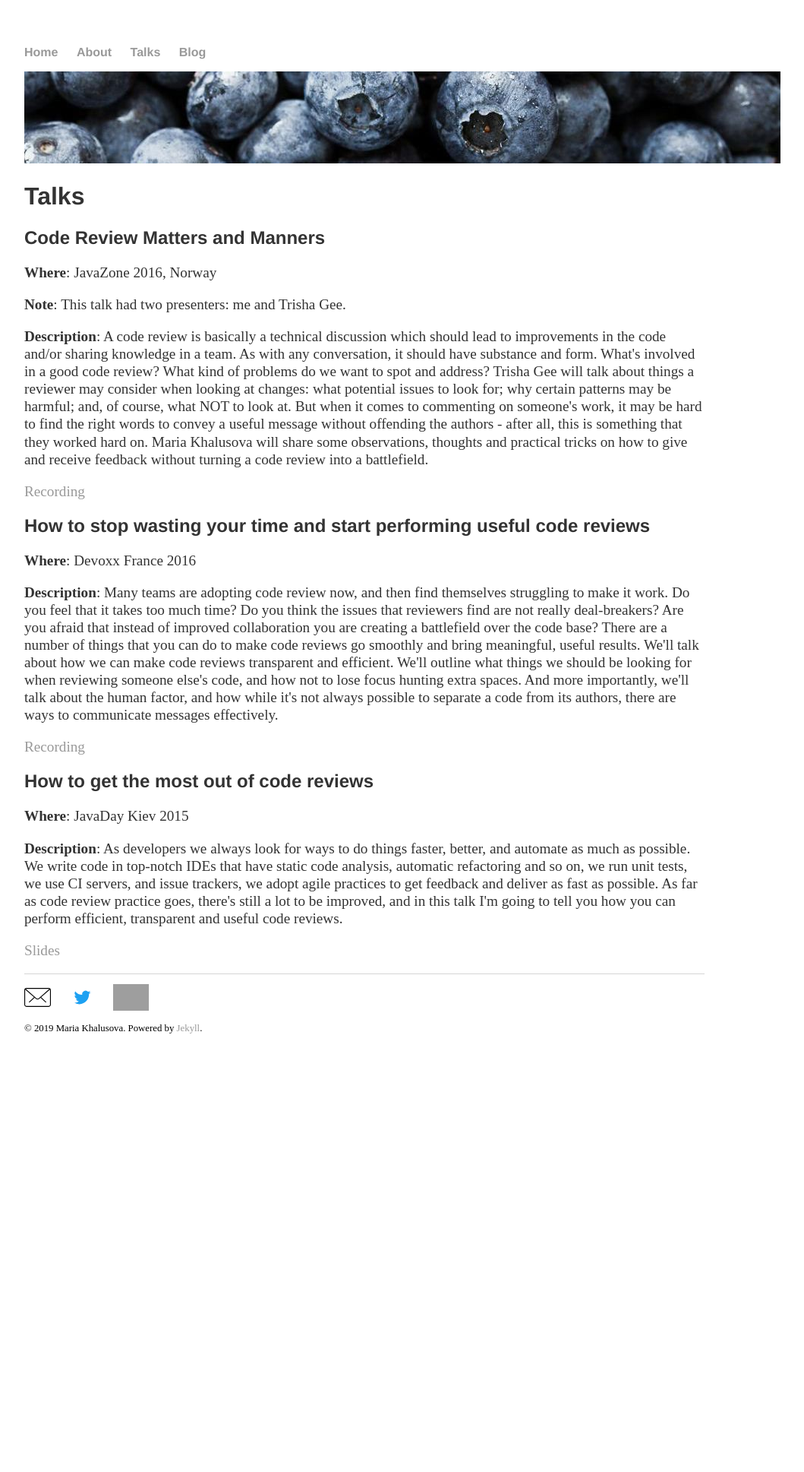
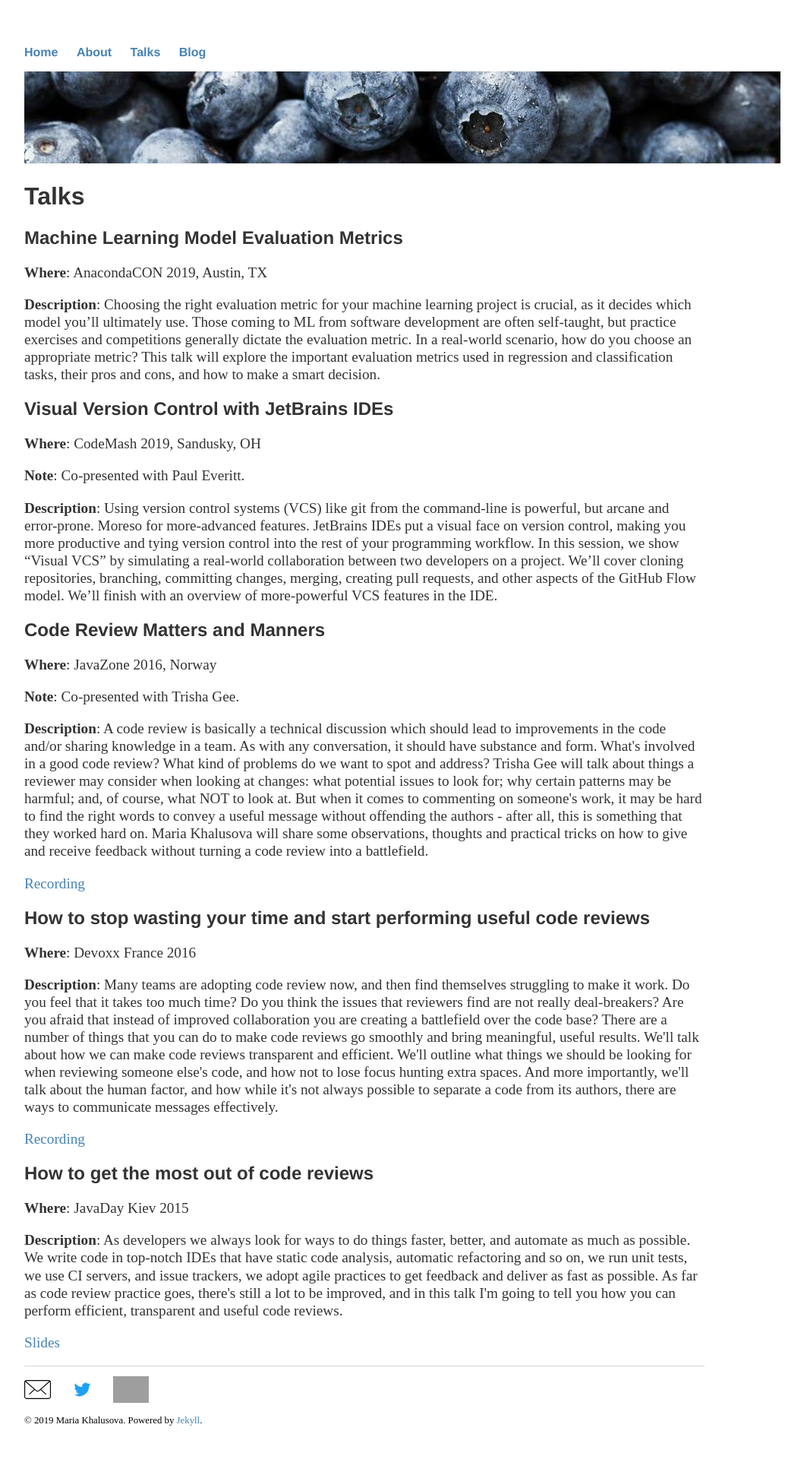
Before and after one commit to MKhalusova/MKhalusova.github.io, a Jekyll site: the page built from talks/index.html, in a window 1280 px wide. Shown: the whole page at 76% size, without its empty margins (160-1219 px from the left). Built offline with Jekyll 4.4.1, drawn with Linux system fonts in a browser that asks for light colours; before the commit the page ends 1421 px from its top, so only the background shows below that; grey boxes are pictures that could not be loaded.

Commit message:
updated css, and the list of talks

```diff
--- a/css/main.css
+++ b/css/main.css
@@ -14,7 +14,7 @@ nav ul li, footer ul li {
 }
 a {
     text-decoration: none;
-    color: #999;
+    color: #4682b4;
 }
 a:hover {
     text-decoration: underline;
--- a/talks/index.html
+++ b/talks/index.html
@@ -4,24 +4,60 @@ title: Maria Khalusova
 ---
 <div class="blurb">
     <h1>Talks</h1>
+    <h2>Machine Learning Model Evaluation Metrics</h2>
+    <p><strong>Where</strong>: AnacondaCON 2019, Austin, TX</p>
+    <p><strong>Description</strong>: Choosing the right evaluation metric for your machine learning project is crucial,
+        as it decides which model you’ll ultimately use. Those coming to ML from software development are often
+        self-taught, but practice exercises and competitions generally dictate the evaluation metric. In a real-world
+        scenario, how do you choose an appropriate metric? This talk will explore the important evaluation metrics used
+        in regression and classification tasks, their pros and cons, and how to make a smart decision.</p>
+    <!--    <p><a href="https://vimeo.com/182087729">Recording</a></p>-->
+
+    <h2>Visual Version Control with JetBrains IDEs</h2>
+    <p><strong>Where</strong>: CodeMash 2019, Sandusky, OH</p>
+    <p><strong>Note</strong>: Co-presented with Paul Everitt.</p>
+    <p><strong>Description</strong>: Using version control systems (VCS) like git from the command-line is powerful, but
+        arcane and error-prone. Moreso for more-advanced features. JetBrains IDEs put a visual face on version control,
+        making you more productive and tying version control into the rest of your programming workflow. In this
+        session, we show “Visual VCS” by simulating a real-world collaboration between two developers on a project.
+        We’ll cover cloning repositories, branching, committing changes, merging, creating pull requests, and other
+        aspects of the GitHub Flow model. We’ll finish with an overview of more-powerful VCS features in the IDE.</p>
+
     <h2>Code Review Matters and Manners</h2>
     <p><strong>Where</strong>: JavaZone 2016, Norway</p>
-    <p><strong>Note</strong>: This talk had two presenters: me and Trisha Gee.</p>
-    <p><strong>Description</strong>: A code review is basically a technical discussion which should lead to improvements in the code and/or sharing knowledge in a team. As with any conversation, it should have substance and form.
+    <p><strong>Note</strong>: Co-presented with Trisha Gee.</p>
+    <p><strong>Description</strong>: A code review is basically a technical discussion which should lead to improvements
+        in the code and/or sharing knowledge in a team. As with any conversation, it should have substance and form.
 
-        What's involved in a good code review? What kind of problems do we want to spot and address? Trisha Gee will talk about things a reviewer may consider when looking at changes:  what potential issues to look for; why certain patterns may be harmful; and, of course, what NOT to look at.
+        What's involved in a good code review? What kind of problems do we want to spot and address? Trisha Gee will
+        talk about things a reviewer may consider when looking at changes: what potential issues to look for; why
+        certain patterns may be harmful; and, of course, what NOT to look at.
 
-        But when it comes to commenting on someone's work, it may be hard to find the right words to convey a useful message without offending the authors - after all, this is something that they worked hard on. Maria Khalusova will share some observations, thoughts and practical tricks on how to give and receive feedback without turning a code review into a battlefield.</p>
+        But when it comes to commenting on someone's work, it may be hard to find the right words to convey a useful
+        message without offending the authors - after all, this is something that they worked hard on. Maria Khalusova
+        will share some observations, thoughts and practical tricks on how to give and receive feedback without turning
+        a code review into a battlefield.</p>
     <p><a href="https://vimeo.com/182087729">Recording</a></p>
 
     <h2>How to stop wasting your time and start performing useful code reviews</h2>
     <p><strong>Where</strong>: Devoxx France 2016</p>
-    <p><strong>Description</strong>: Many teams are adopting code review now, and then find themselves struggling to make it work. Do you feel that it takes too much time? Do you think the issues that reviewers find are not really deal-breakers? Are you afraid that instead of improved collaboration you are creating a battlefield over the code base? There are a number of things that you can do to make code reviews go smoothly and bring meaningful, useful results. We'll talk about how we can make code reviews transparent and efficient. We'll outline what things we should be looking for when reviewing someone else's code, and how not to lose focus hunting extra spaces. And more importantly, we'll talk about the human factor, and how while it's not always possible to separate a code from its authors, there are ways to communicate messages effectively.</p>
+    <p><strong>Description</strong>: Many teams are adopting code review now, and then find themselves struggling to
+        make it work. Do you feel that it takes too much time? Do you think the issues that reviewers find are not
+        really deal-breakers? Are you afraid that instead of improved collaboration you are creating a battlefield over
+        the code base? There are a number of things that you can do to make code reviews go smoothly and bring
+        meaningful, useful results. We'll talk about how we can make code reviews transparent and efficient. We'll
+        outline what things we should be looking for when reviewing someone else's code, and how not to lose focus
+        hunting extra spaces. And more importantly, we'll talk about the human factor, and how while it's not always
+        possible to separate a code from its authors, there are ways to communicate messages effectively.</p>
     <p><a href="https://www.youtube.com/watch?v=-tcy4z0hszg">Recording</a></p>
 
     <h2>How to get the most out of code reviews</h2>
     <p><strong>Where</strong>: JavaDay Kiev 2015</p>
-    <p><strong>Description</strong>: As developers we always look for ways to do things faster, better, and automate as much as possible. We write code in top-notch IDEs that have static code analysis, automatic refactoring and so on, we run unit tests, we use CI servers, and issue trackers, we adopt agile practices to get feedback and deliver as fast as possible. As far as code review practice goes, there's still a lot to be improved, and in this talk I'm going to tell you how you can perform efficient, transparent and useful code reviews.</p>
+    <p><strong>Description</strong>: As developers we always look for ways to do things faster, better, and automate as
+        much as possible. We write code in top-notch IDEs that have static code analysis, automatic refactoring and so
+        on, we run unit tests, we use CI servers, and issue trackers, we adopt agile practices to get feedback and
+        deliver as fast as possible. As far as code review practice goes, there's still a lot to be improved, and in
+        this talk I'm going to tell you how you can perform efficient, transparent and useful code reviews.</p>
     <p><a href="https://www.slideshare.net/JavaDayUA/how-to-get-the-most-out-of-code-reviews">Slides</a></p>
 
 </div>
```
